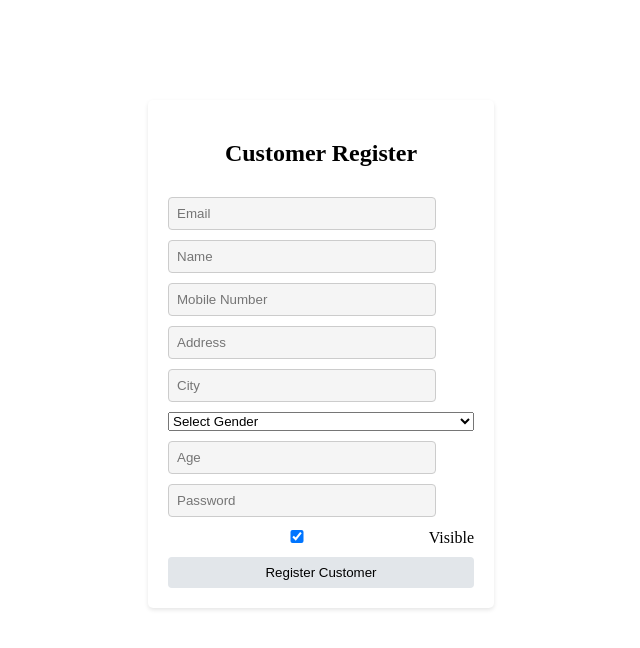
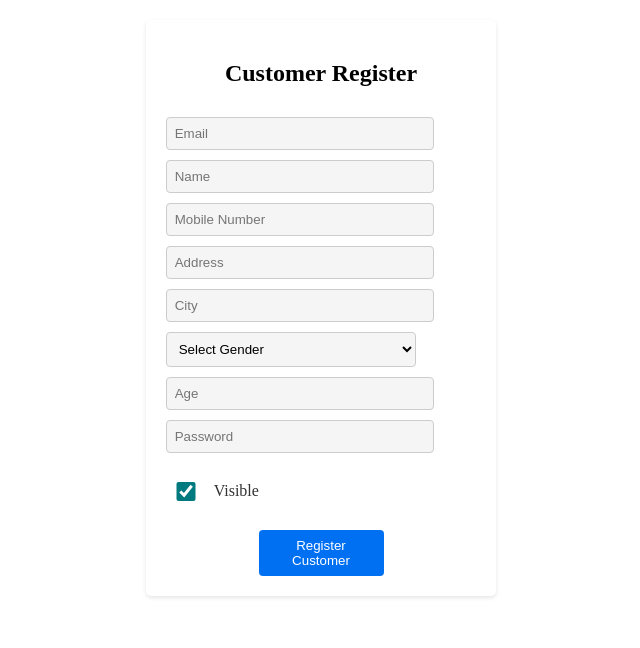
Before and after one commit to kunalanand2001/BlockChainFrontEnd, a React (Create React App) app: page /CustomerRegister in a window 1280 px wide. Shown: the top 648 px of the page, without its empty margins (319-959 px from the left). Built offline with nearby package versions, Linux system fonts and the light colour scheme.

Commit message:
UI fixed

```diff
--- a/src/api/axiosConfig.js
+++ b/src/api/axiosConfig.js
@@ -1,8 +1,8 @@
-import axios from 'axios';
+import axios from "axios";
 
 const axiosInstance = axios.create({
-  baseURL: 'http://172.23.204.2:9000', // replace with your backend URL
-  headers: { 'Content-Type': 'application/json' }
+  baseURL: "http://172.23.198.245:9000", // replace with your backend URL
+  headers: { "Content-Type": "application/json" },
 });
 
 export default axiosInstance;
--- a/src/components/AuthPage.css
+++ b/src/components/AuthPage.css
@@ -6,7 +6,7 @@
     border-radius: 5px;
     box-shadow: 0 2px 4px rgba(0, 0, 0, 0.1);
     width: fit-content;
-    margin: 100px auto;
+    margin: 20px auto;
     text-align: center;
   }
 
@@ -28,11 +28,19 @@
     background-color: #f5f5f5;
   }
 
+  .auth-form select {
+    width: 250px;
+    padding: 8px;
+    border: 1px solid #ccc;
+    border-radius: 4px;
+    background-color: #f5f5f5;
+  }
+
   .auth-form .auth-login-button {
     background-color: #0070f3;
     color: white;
     border: none;
-    padding: 8px 16px;
+    /* padding: 8px 16px; */
     border-radius: 4px;
     width: 125px;
     cursor: pointer;
@@ -43,11 +51,42 @@
     background-color: transparent;
     border: 1px solid #0070f3;
     color: white;
-    padding: 8px 16px;
+    /* padding: 8px 160px; */
     border-radius: 4px;
     width: 125px;
     cursor: pointer;
     align-self: center;
     background-color: #007bff;
-    margin-top: 10px;
+    /* margin-top: 10px; */
+    text-align: center;
   }
+
+  .auth-form #lab{
+    width: 10px;
+  }
+
+    .visibility-container {
+      display: flex;
+      align-items: center;
+      gap: 0.5rem;
+      user-select: none;
+      margin: 1rem 0;
+    }
+
+    /* Native checkbox tweaks: size, accent color in modern browsers */
+    .visibility-checkbox {
+      width: 1.2rem;
+      height: 1.2rem;
+      cursor: pointer;
+      accent-color: #007a7e;
+      /* align-self: lest; */
+      margin-right: 0.25em;
+      /* Chrome 93+, Firefox 92+, Edge 93+ */
+    }
+
+    /* Label text styling */
+    .visibility-label {
+      font-size: 1rem;
+      color: #333;
+      margin-right: 70%;
+    }
--- a/src/components/AuthPage.jsx
+++ b/src/components/AuthPage.jsx
@@ -1,57 +1,67 @@
-import React, { useState } from 'react';
-import { useSelector, useDispatch } from 'react-redux';
+import React, { useState } from "react";
+import { useSelector, useDispatch } from "react-redux";
 import {
-  registerCustomer, registerSeller,
-  loginCustomer,    loginSeller
-} from '../features/auth/authThunks';
-import { useNavigate } from 'react-router-dom';
+  registerCustomer,
+  registerSeller,
+  loginCustomer,
+  loginSeller,
+} from "../features/auth/authThunks";
+import { useNavigate } from "react-router-dom";
 
-import CustomerRegister from './CustomerRegister';
-import SellerRegister   from './SellerRegister';
-import CustomerLogin    from './CustomerLogin';
-import SellerLogin      from './SellerLogin';
+import CustomerRegister from "./CustomerRegister";
+import SellerRegister from "./SellerRegister";
+import CustomerLogin from "./CustomerLogin";
+import SellerLogin from "./SellerLogin";
 import "./AuthPage.css";
 
 export default function AuthPage() {
-  const role     = useSelector(s => s.auth.role);       // 'customer' or 'seller'
+  const role = useSelector((s) => s.auth.role); // 'customer' or 'seller'
   const dispatch = useDispatch();
   const navigate = useNavigate();
   const [isLogin, setIsLogin] = useState(true);
 
-  const handleAuth = data => {
+  const handleAuth = (data) => {
     const thunk = isLogin
-      ? (role === 'customer' ? loginCustomer  : loginSeller)
-      : (role === 'customer' ? registerCustomer : registerSeller);
+      ? role === "customer"
+        ? loginCustomer
+        : loginSeller
+      : role === "customer"
+      ? registerCustomer
+      : registerSeller;
 
     dispatch(thunk(data))
       .unwrap()
-      .then(() => navigate('/home'))
+      .then(() => navigate("/home"))
       .catch(console.error);
   };
 
   return (
     <div>
-      <h2>
-        {role.charAt(0).toUpperCase() + role.slice(1)}{' '}
-        {isLogin ? 'Login' : 'Register'}
-      </h2>
-
-      {isLogin
-        ? (role === 'customer'
-            ? <CustomerLogin onSubmit={handleAuth}/>
-            : <SellerLogin   onSubmit={handleAuth}/>)
-        : (role === 'customer'
-            ? <CustomerRegister onSubmit={handleAuth}/>
-            : <SellerRegister   onSubmit={handleAuth}/>)
-      }
+      {isLogin ? (
+        role === "customer" ? (
+          <CustomerLogin onSubmit={handleAuth} />
+        ) : (
+          <SellerLogin onSubmit={handleAuth} />
+        )
+      ) : role === "customer" ? (
+        <CustomerRegister onSubmit={handleAuth} />
+      ) : (
+        <SellerRegister onSubmit={handleAuth} />
+      )}
 
       <p
-        style={{ cursor: 'pointer', color: 'blue' }}
-        onClick={() => setIsLogin(l => !l)}
+        style={{
+          cursor: "pointer",
+          color: "blue",
+          paddingLeft: "44%",
+        }}
+        onClick={() => setIsLogin((l) => !l)}
       >
-        {isLogin
-          ? <button type="button" className="auth-signup-button">Need an account? Register</button>
-          : <button type="button" className="auth-signup-button">Have an account? Login</button>}
+        {isLogin ? (
+          <button type="button">Need an account? Register</button>
+        ) : (
+          <button type="button">Have an account? Login</button>
+        )}
       </p>
     </div>
   );
--- a/src/components/CustomerRegister.jsx
+++ b/src/components/CustomerRegister.jsx
@@ -1,27 +1,27 @@
-import React, { useState } from 'react';
+import React, { useState } from "react";
 
 export default function CustomerRegister({ onSubmit }) {
   const [form, setForm] = useState({
-    email: '',
-    name: '',
-    mobileNumber: '',
-    address: '',
-    city: '',
-    gender: '',
-    age: '',
-    password: '',
-    visibility: true
+    email: "",
+    name: "",
+    mobileNumber: "",
+    address: "",
+    city: "",
+    gender: "",
+    age: "",
+    password: "",
+    visibility: true,
   });
 
-  const handleChange = e => {
+  const handleChange = (e) => {
     const { name, value, type, checked } = e.target;
-    setForm(f => ({
+    setForm((f) => ({
       ...f,
-      [name]: type === 'checkbox' ? checked : value
+      [name]: type === "checkbox" ? checked : value,
     }));
   };
 
-  const handleSubmit = e => {
+  const handleSubmit = (e) => {
     e.preventDefault();
     // Convert age from string to number
     onSubmit({ ...form, age: Number(form.age) });
@@ -32,7 +32,8 @@
       <form onSubmit={handleSubmit} className="auth-form">
         <h2 className="auth-form-title">Customer Register</h2>
         <input
-        name="email" type="email"
+          name="email"
+          type="email"
           value={form.email}
           onChange={handleChange}
           placeholder="Email"
@@ -78,27 +79,34 @@
           <option value="other">Other</option>
         </select>
         <input
-        name="age" type="number"
+          name="age"
+          type="number"
           value={form.age}
           onChange={handleChange}
           placeholder="Age"
           required
         />
         <input
-        name="password" type="password"
+          name="password"
+          type="password"
           value={form.password}
           onChange={handleChange}
           placeholder="Password"
           required
         />
-      <label>
+        <div className="visibility-container">
           <input
-          name="visibility" type="checkbox"
+            name="visibility"
+            type="checkbox"
             checked={form.visibility}
+            className="visibility-checkbox"
             onChange={handleChange}
-        /> Visible
-      </label>
-      <button type="submit">Register Customer</button>
+          />
+          <span className="visibility-label">Visible</span>
+        </div>
+        <button type="button" className="auth-login-button ">
+          Register Customer
+        </button>
       </form>
     </div>
   );
--- a/src/components/SellerRegister.jsx
+++ b/src/components/SellerRegister.jsx
@@ -1,33 +1,43 @@
-import React, { useState } from 'react';
+import React, { useState } from "react";
 
 export default function SellerRegister({ onSubmit }) {
   const [form, setForm] = useState({
-    email: '',
-    mobileNumber: '',
-    gstNumber: '',
-    address: '',
-    city: '',
-    password: '',
-    name: ''
+    email: "",
+    mobileNumber: "",
+    gstNumber: "",
+    address: "",
+    city: "",
+    password: "",
+    name: "",
   });
 
-  const handleChange = e => {
+  const handleChange = (e) => {
     const { name, value } = e.target;
-    setForm(f => ({ ...f, [name]: value }));
+    setForm((f) => ({ ...f, [name]: value }));
   };
 
-  const handleSubmit = e => {
+  const handleSubmit = (e) => {
     e.preventDefault();
     onSubmit(form);
   };
 
   return (
-    <form onSubmit={handleSubmit}>
+    <div className="auth-page-container">
+      <form onSubmit={handleSubmit} className="auth-form">
+        <h2 className="auth-form-title">Seller Register</h2>
         <input
-        name="email" type="email"
+          name="email"
+          type="email"
           value={form.email}
           onChange={handleChange}
           placeholder="Email"
+          required
+        />
+        <input
+          name="name"
+          value={form.name}
+          onChange={handleChange}
+          placeholder="Name"
           required
         />
         <input
@@ -59,20 +69,18 @@
           required
         />
         <input
-        name="password" type="password"
+          name="password"
+          type="password"
           value={form.password}
           onChange={handleChange}
           placeholder="Password"
           required
         />
-      <input
-        name="name"
-        value={form.name}
-        onChange={handleChange}
-        placeholder="Name"
-        required
-      />
-      <button type="submit">Register Seller</button>
+
+        <button type="submit" className="auth-login-button">
+          Register Seller
+        </button>
       </form>
+    </div>
   );
 }
```
Lines whose indentation alone changed are shown as unchanged.
